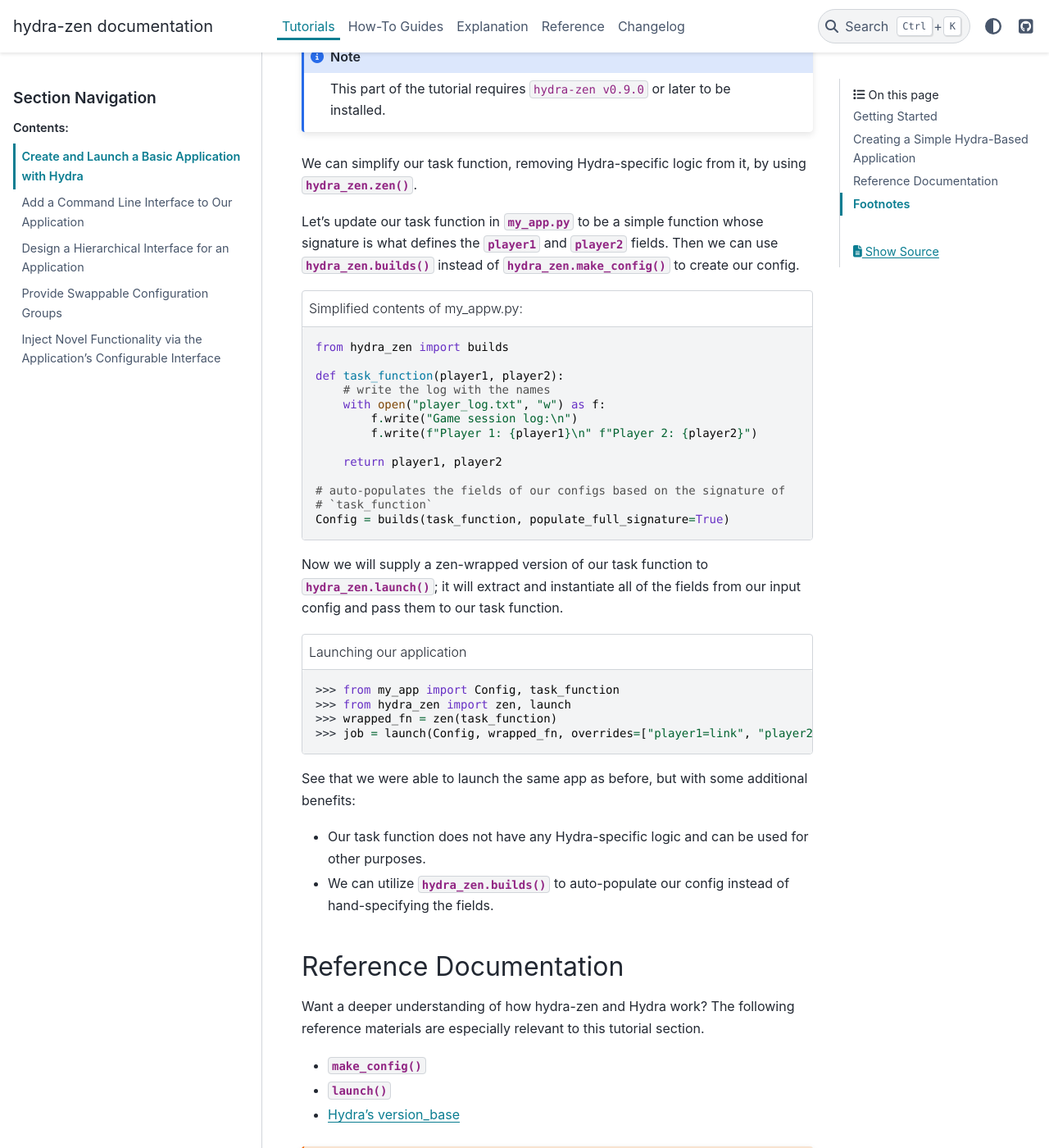
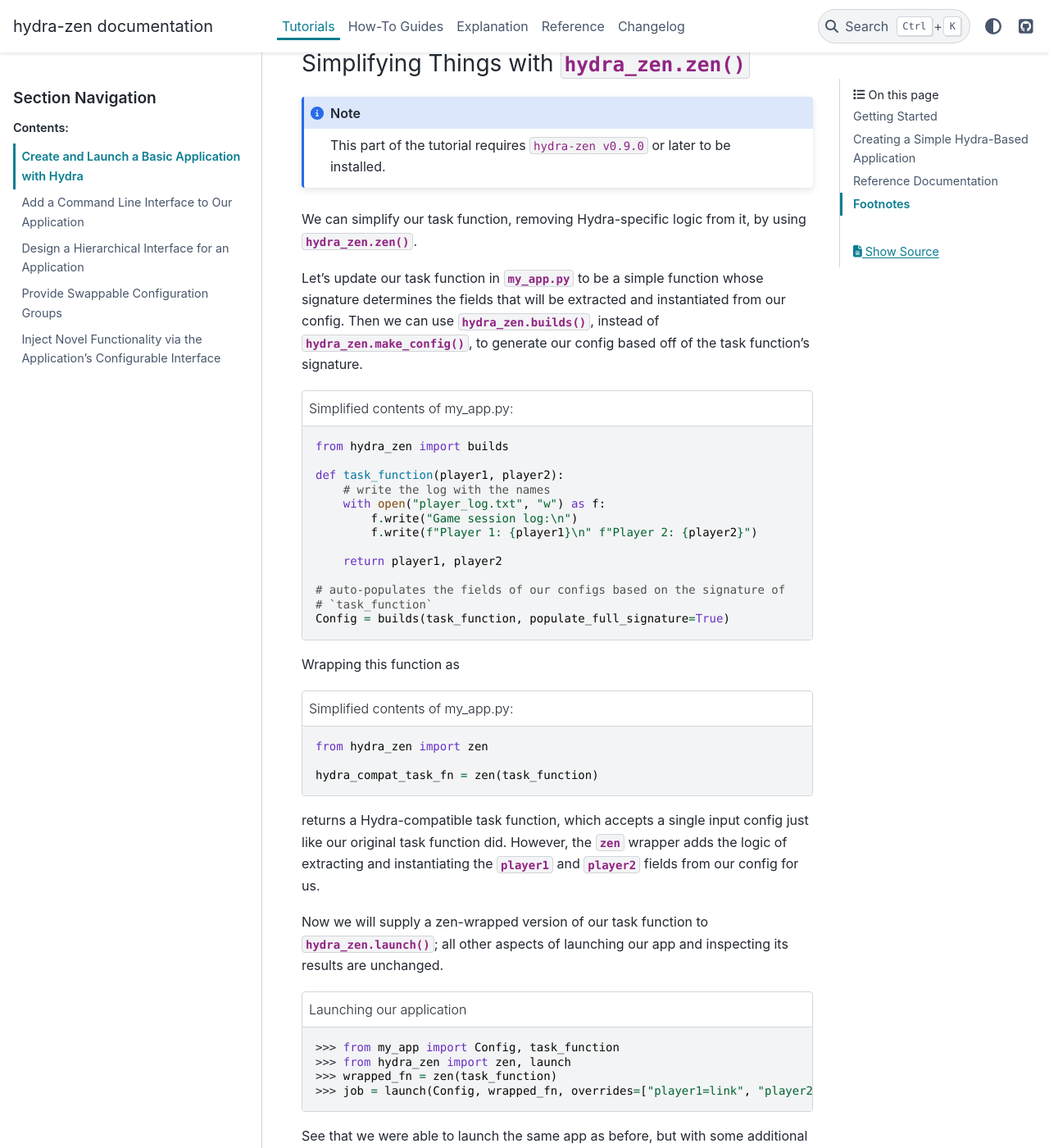
Before and after one commit to mit-ll-responsible-ai/hydra-zen, a Sphinx documentation site: the page built from docs/source/tutorials/basic_app.rst, in a window 1280 px wide and 1400 px high, scrolled down 4973 px. Shown: the whole window at 82% size. Built offline with Sphinx 7.4.7 and the PyData theme 0.15.4, drawn with Linux system fonts in a browser that asks for light colours; the version number could not be read and is left out; some of the changed text lies outside the part shown.

Commit message:
update docs

```diff
--- a/docs/source/tutorials/basic_app.rst
+++ b/docs/source/tutorials/basic_app.rst
@@ -71,6 +71,7 @@
 1. A "config", which defines the configurable interface of our application.
 2. A task function, which accepts the populated config, and whose body specifies the code that will be executed when our application is launched.
 
+Once we create this typical Hydra app, we will iterate on it and simplify things by using how hydra-zen's :func:`hydra_zen.zen` wrapper.
 
 Writing the Application
 -----------------------
@@ -235,11 +236,12 @@
 
 We can simplify our task function, removing Hydra-specific logic from it, by using :func:`hydra_zen.zen`.
 
-Let's update our task function in `my_app.py` to be a simple function whose signature is what defines the `player1` and `player2` fields. Then we can use :func:`hydra_zen.builds` instead of :func:`hydra_zen.make_config` to create our config.
+Let's update our task function in `my_app.py` to be a simple function whose signature determines the fields that will be extracted and instantiated from our config.
+Then we can use :func:`hydra_zen.builds`, instead of :func:`hydra_zen.make_config`, to generate our config based off of the task function's signature.
 
 
 .. code-block:: python
-   :caption: Simplified contents of my_appw.py:
+   :caption: Simplified contents of my_app.py:
 
    from hydra_zen import builds
 
@@ -256,8 +258,19 @@
    Config = builds(task_function, populate_full_signature=True)
 
 
-Now we will supply a zen-wrapped version of our task function to :func:`hydra_zen.launch`; it will extract and instantiate all of the fields from our input config and
-pass them to our task function.
+Wrapping this function as
+
+.. code-block:: python
+   :caption: Simplified contents of my_app.py:
+
+   from hydra_zen import zen
+
+   hydra_compat_task_fn = zen(task_function)
+
+returns a Hydra-compatible task function, which accepts a single input config just like our original task function did. However, the `zen` wrapper adds the logic of extracting
+and instantiating the `player1` and `player2` fields from our config for us.
+
+Now we will supply a zen-wrapped version of our task function to :func:`hydra_zen.launch`; all other aspects of launching our app and inspecting its results are unchanged.
 
 .. code-block:: pycon
    :caption: Launching our application
```
Also changed, not shown: docs/source/changes.rst (+4 -4 lines).
